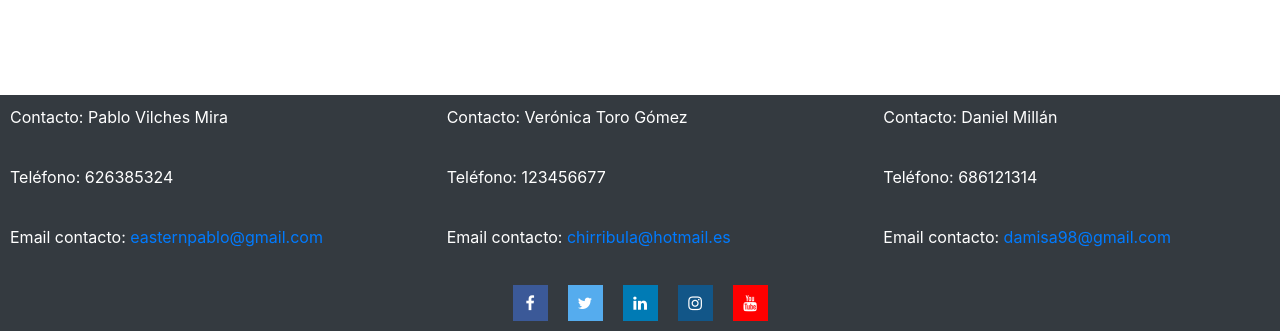
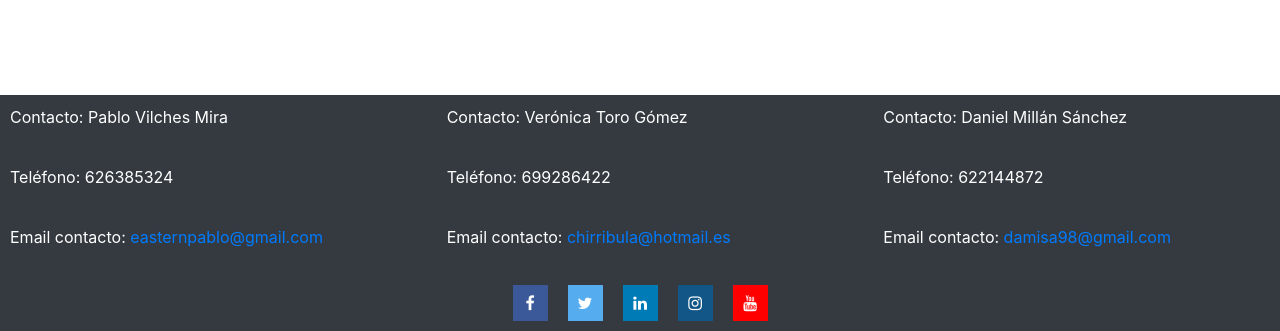
Before and after one commit to easternpablo/ConcesionarioAgnonimos, a Django app: page /concesionario/catalogo/marcas/ in a window 1280 px wide. Shown: the part 469-800 px from the top of the page. Run offline with Django 3.2, Linux system fonts and the light colour scheme; data comes from the database, SQL or seed files in the repository; some libraries are stand-ins or nearby versions.

Commit message:
Add files via upload

```diff
--- a/catalogo/templates/base.html
+++ b/catalogo/templates/base.html
@@ -41,14 +41,14 @@
                 </div>
                 <div class="col-lg-4">
                     <p>Contacto: Verónica Toro Gómez</p>
-                    <p>Teléfono: 123456677</p>
+                    <p>Teléfono: 699286422</p>
                     <p>Email contacto:
                         <a href="mailto:chirribula@hotmail.es">chirribula@hotmail.es</a>
                     </p>
                 </div>
                 <div class="col-lg-4">
-                    <p>Contacto: Daniel Millán</p>
-                    <p>Teléfono: 686121314</p>
+                    <p>Contacto: Daniel Millán Sánchez</p>
+                    <p>Teléfono: 622144872</p>
                     <p>Email contacto:
                         <a href="mailto:damisa98@gmail.com">damisa98@gmail.com</a>
                     </p>
```
